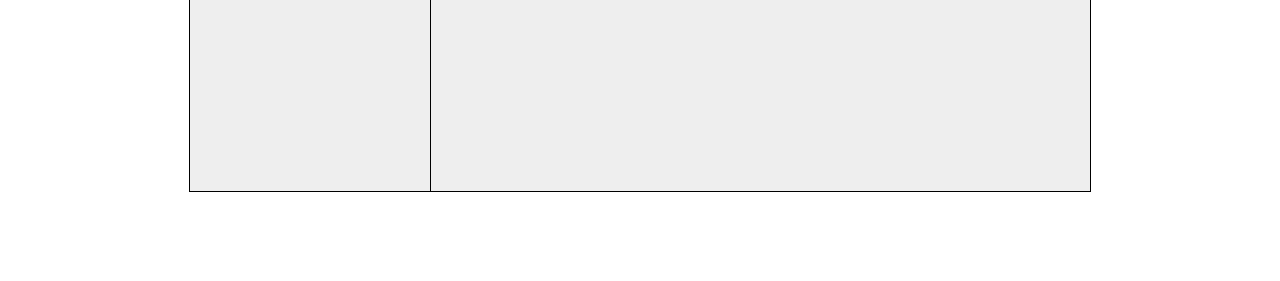
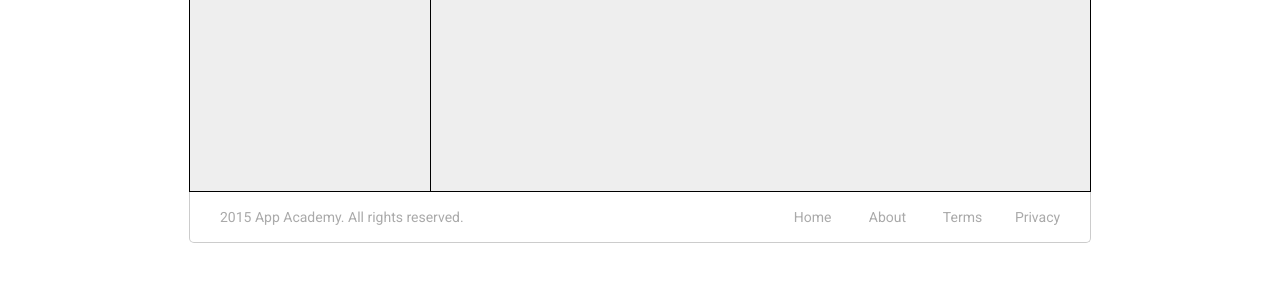
Before and after one commit to dustin-chan-89/CSS-Friends, a plain HTML site: page index.html in a window 1280 px wide. Shown: the part 51-332 px from the top of the page. Drawn offline with Linux system fonts and the light colour scheme.

Commit message:
footer complete

```diff
--- a/css/01-header.css
+++ b/css/01-header.css
@@ -26,7 +26,7 @@ body *{
   border-right: 1px solid #ccc;
 }
 
-h1:hover, li:hover {
+.header h1:hover, .header li:hover {
   background-color: black;
 }
 
@@ -53,6 +53,24 @@ h1:hover, li:hover {
   background-color: red;
 }
 
+.dropdown li:hover{
+  background: #eee;
+}
+
+#notifications:hover .dropdown{
+  display: block;
+}
+
+
+
+.header li {
+  width: 112px;
+  float: left;
+  border-left: 1px solid #ccc;
+  line-height: 40px;
+  height: 40px;
+}
+
 .dropdown li{
   background: transparent;
   font-size: 13px;
@@ -63,24 +81,8 @@ h1:hover, li:hover {
   padding-left: 10px;
 }
 
-.dropdown li:hover{
-  background: #eee;
-}
-
-.notifications:hover .dropdown{
-  display: block;
-}
-
-.notifications {
+#notifications {
   width: 200px;
-}
-
-li {
-  width: 112px;
-  float: left;
-  border-left: 1px solid #ccc;
-  line-height: 40px;
-  height: 40px;
 }
 
 .dropdown{
--- /dev/null
+++ b/css/03-footer.css
@@ -0,0 +1,42 @@
+.footer{
+  background-color: #fff;
+  width: 900px;
+  margin: 0 auto 50px auto;
+  font-size: 14px;
+  border-left: 1px solid #ccc;
+  border-right: 1px solid #ccc;
+  border-bottom: 1px solid #ccc;
+  border-bottom-left-radius: 5px;
+  border-bottom-right-radius: 5px;
+}
+
+.footer-copyright {
+  color: #aaa;
+  float: left;
+  width: 300px;
+  line-height: 50px;
+  height: 50px;
+  padding-left: 30px;
+}
+
+.footer-links {
+  float: right;
+  width: 315px;
+}
+
+.footer-links a {
+  color: #aaa;
+}
+
+.footer-links a:hover {
+  color: black;
+}
+
+.footer-links li {
+  float: left;
+
+  width: 75px;
+  height: 50px;
+  line-height: 50px;
+  text-align: center;
+}
--- a/index.html
+++ b/index.html
@@ -7,13 +7,14 @@
     <link href='https://fonts.googleapis.com/css?family=Roboto' rel='stylesheet' type='text/css'>
     <link href="./css/01-header.css" type="text/css" rel="stylesheet">
     <link href="./css/02-layout.css" type="text/css" rel="stylesheet">
+    <link href="./css/03-footer.css" type="text/css" rel="stylesheet">
   </head>
   <body>
     <header class="header clearfix">
       <nav class="header-nav clearfix">
         <h1 class="header-logo">App Academy Friends</h1>
         <ul class="header-list clearfix">
-          <li class="notifications">
+          <li id="notifications">
             <a href="#">Notifications<span class="badge">3</span></a>
             <ul class="dropdown">
               <li>Dog hates your photo</li>
@@ -36,5 +37,17 @@
 
       </section>
     </div>
+
+    <footer class="footer clearfix">
+      <div class="footer-container clearfix">
+        <h1 class="footer-copyright">2015 App Academy. All rights reserved.</h1>
+        <ul class="footer-links">
+          <li id="test"><a href="#">Home</a></li>
+          <li><a href="#">About</a></li>
+          <li><a href="#">Terms</a></li>
+          <li><a href="#">Privacy</a></li>
+        </ul>
+      </div>
+    </footer>
   </body>
 </html>
```
